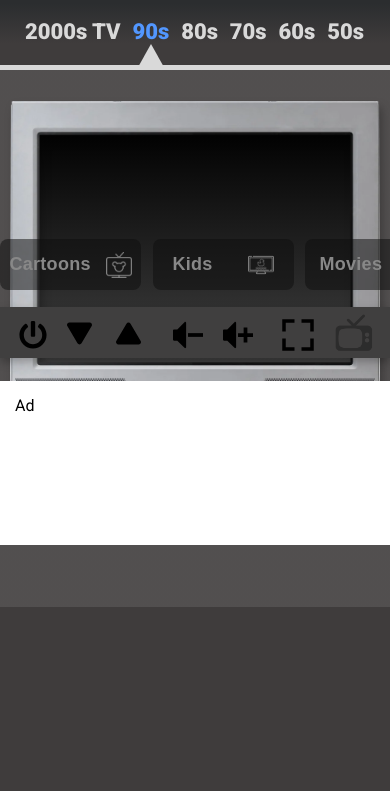
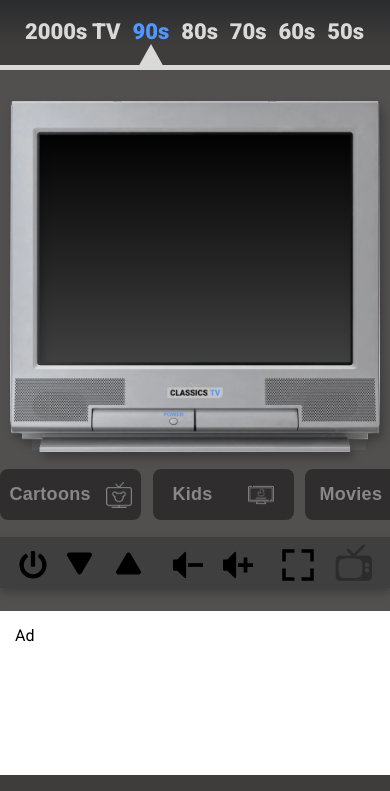
Before and after one commit to Classicstvs/the-app, a Next.js app: page / in a window 390 px wide. Shown: the top 791 px of the page. Built offline with nearby package versions, Linux system fonts and the light colour scheme; no server answers.

Commit message:
FIX: css  responsive

```diff
--- a/styles/Home.module.css
+++ b/styles/Home.module.css
@@ -158,7 +158,14 @@
     }
 }
 
-@media only screen and (max-width: 767px) {
+@media only screen and (max-width: 821px) {
+    .rightSecton{
+        position: relative !important;
+        top: -377px !important;
+    }
+}
+
+@media only screen and (max-width: 769px) {
     .mainWrapper {
         gap: 0%;
         margin-left: 0px;
@@ -218,6 +225,11 @@
     .pageInfo {
         top: 312px;
     }
+
+    .rightSecton {
+        position: relative !important;
+        top: -193px !important;
+    }
 }
 
 @media only screen and (max-width: 667px) {
@@ -253,46 +265,51 @@
     .rightSecton {
         margin-right: 0px;
         position: relative;
-        top: -265px;
+        top: -265px !important;
     }
+
+    .pageInfo {
+        display: block;
+    }
+
 }
 
 @media only screen and (max-width: 440px) {
     .rightSecton {
-        top: -230px;
+        top: -230px !important;
     }
 }
 
 @media only screen and (max-width: 430px) {
     .rightSecton {
-        top: -251px;
+        top: -251px !important;
     }
 }
 
 
 @media only screen and (max-width: 420px) {
     .rightSecton {
-        top: -250px;
+        top: -250px !important;
     }
 }
 
 @media only screen and (max-width: 400px) {
     .rightSecton {
-        top: -266px;
+        top: -266px !important;
     }
 }
 
 
 @media only screen and (max-width: 380px) {
     .rightSecton {
-        top: -267px;
+        top: -267px !important;
     }
 }
 
 
 @media only screen and (max-width: 360px) {
     .rightSecton {
-        top: -285px;
+        top: -285px !important;
     }
 }
 
@@ -300,7 +317,7 @@
     .rightSecton {
         margin-right: 0px;
         position: relative;
-        top: -396px;
+        top: -396px !important;
     }
 }
 
@@ -309,6 +326,6 @@
     .rightSecton {
         margin-right: 0px;
         position: relative;
-        top: -480px;
+        top: -480px !important;
     }
 }
```
